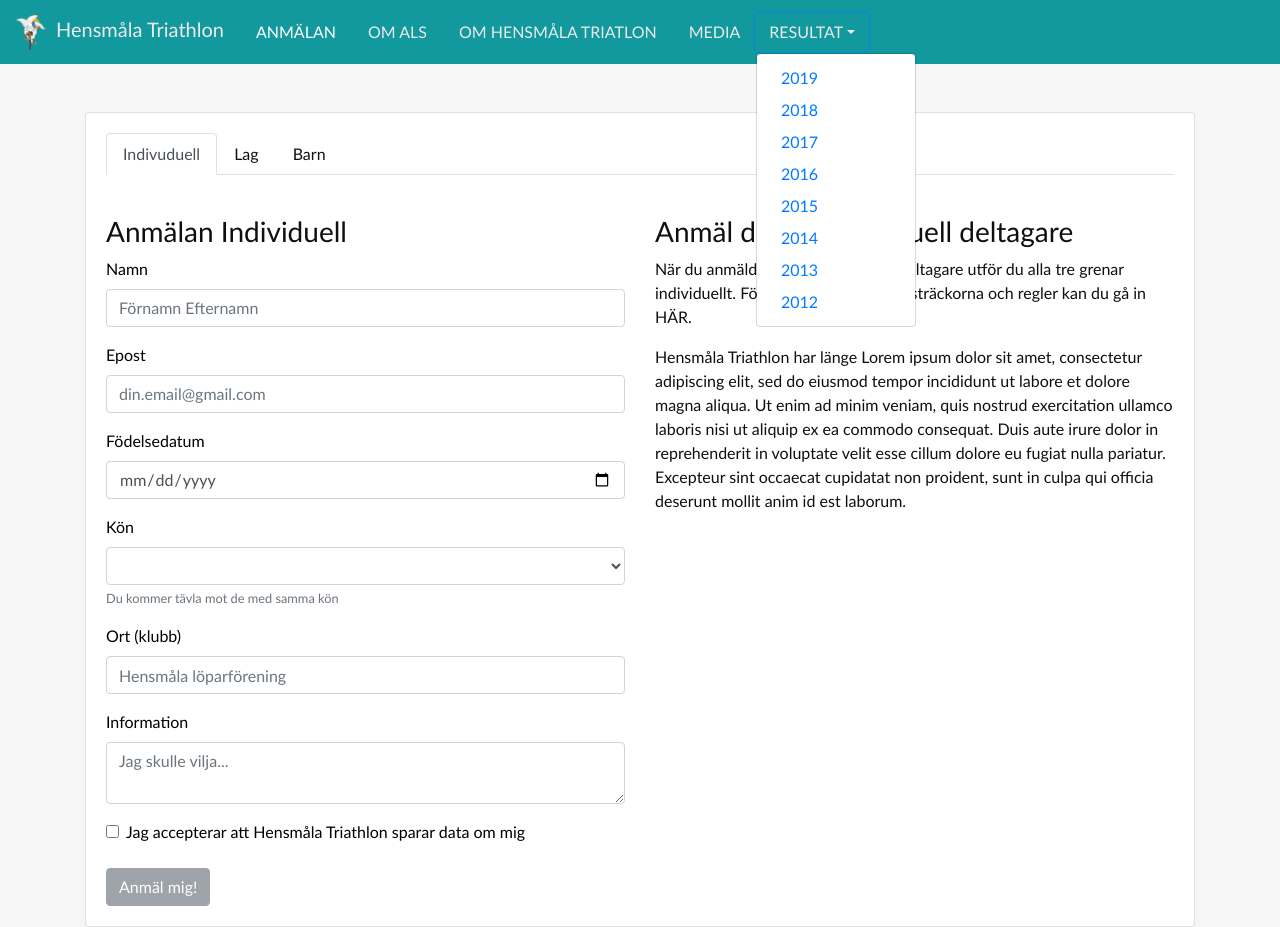
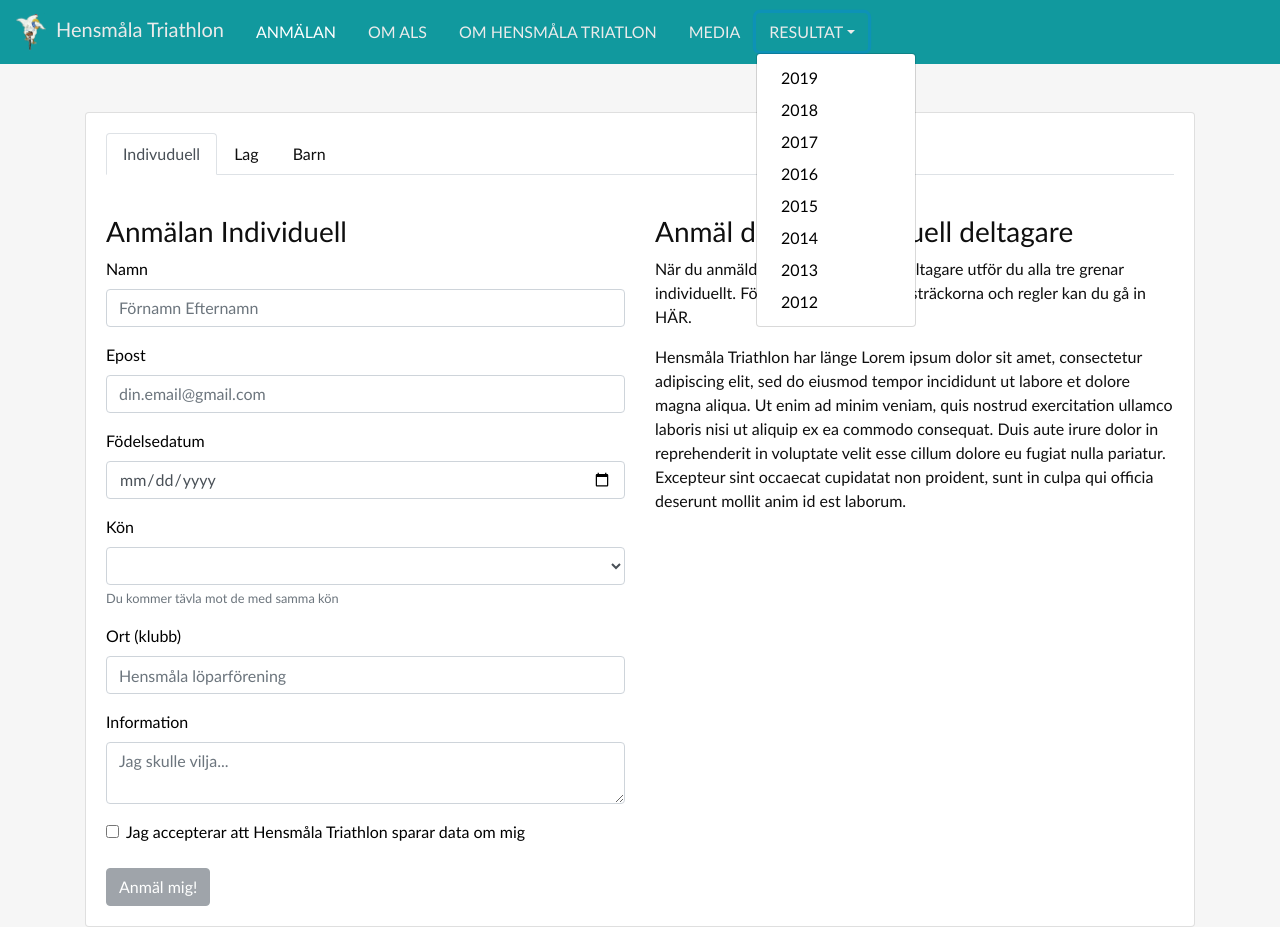
Before and after one commit to arnessonpontus/hensmala_triathon, a React (Create React App) app: page /#/register in a window 1280 px wide. Both pictures are taken after a click on the button "RESULTAT". Built offline with nearby package versions, Linux system fonts and the light colour scheme.

Commit message:
Reduce image size in radio and change color for result links

```diff
--- a/src/App.css
+++ b/src/App.css
@@ -24,7 +24,8 @@
 
 a {
   text-decoration: none;
-  color: white;
+  color: black;
+  background-color: red;
 }
 
 
--- a/src/components/Navigation.js
+++ b/src/components/Navigation.js
@@ -34,6 +34,8 @@
   };
 
   render() {
+    const result_years = [2019, 2018, 2017, 2016, 2015, 2014, 2013, 2012];
+
     return (
       <Navbar expand="md" sticky="top" style={{ backgroundColor: "#11999E" }}>
         <NavbarBrand
@@ -105,78 +107,22 @@
               RESULTAT
             </DropdownToggle>
             <DropdownMenu>
+              {result_years.map(year => {
+                return (
                   <DropdownItem>
                     <a
-                  href="/results/2019_resultat_hensmala_triathlon.pdf"
+                      style={{ color: "black" }}
+                      href={
+                        "/results/" + year + "_resultat_hensmala_triathlon.pdf"
+                      }
                       target="_blank"
                       rel="noopener noreferrer"
                     >
-                  2019
+                      {year}
                     </a>
                   </DropdownItem>
-              <DropdownItem>
-                <a
-                  href="/results/2018_resultat_hensmala_triathlon.pdf"
-                  target="_blank"
-                  rel="noopener noreferrer"
-                >
-                  2018
-                </a>
-              </DropdownItem>
-              <DropdownItem>
-                <a
-                  href="/results/2017_resultat_hensmala_triathlon.pdf"
-                  target="_blank"
-                  rel="noopener noreferrer"
-                >
-                  2017
-                </a>
-              </DropdownItem>
-              <DropdownItem>
-                <a
-                  href="/results/2016_resultat_hensmala_triathlon.pdf"
-                  target="_blank"
-                  rel="noopener noreferrer"
-                >
-                  2016
-                </a>
-              </DropdownItem>
-              <DropdownItem>
-                <a
-                  href="/results/2015_resultat_hensmala_triathlon.pdf"
-                  target="_blank"
-                  rel="noopener noreferrer"
-                >
-                  2015
-                </a>
-              </DropdownItem>
-              <DropdownItem>
-                <a
-                  href="/results/2014_resultat_hensmala_triathlon.pdf"
-                  target="_blank"
-                  rel="noopener noreferrer"
-                >
-                  2014
-                </a>
-              </DropdownItem>
-              <DropdownItem>
-                <a
-                  href="/results/2013_resultat_hensmala_triathlon.pdf"
-                  target="_blank"
-                  rel="noopener noreferrer"
-                >
-                  2013
-                </a>
-              </DropdownItem>
-              <DropdownItem>
-                <a
-                  href="/results/2012_resultat_hensmala_triathlon.pdf"
-                  target="_blank"
-                  rel="noopener noreferrer"
-                >
-                  2012
-                </a>
-              </DropdownItem>
+                );
+              })}
             </DropdownMenu>
           </Dropdown>
         </Collapse>
--- a/src/components/Radio.js
+++ b/src/components/Radio.js
@@ -60,7 +60,7 @@
               <Col className="mt-4" md="6">
                 <Card style={{ minHeight: 500 }}>
                   <CardBody>
-                    <CardImg src="images/arets_kronobergare.png"></CardImg>
+                    <CardImg src="images/eva_kronobergare.jpg"></CardImg>
                     <CardTitle className="mt-2">{radioShow.title}</CardTitle>
                     <CardText>{radioShow.text}</CardText>
 
```
Also changed, not shown: public/images/arets_kronobergare.png (deleted), public/images/eva_kronobergare.jpg (added). Lines whose indentation alone changed are shown as unchanged.
